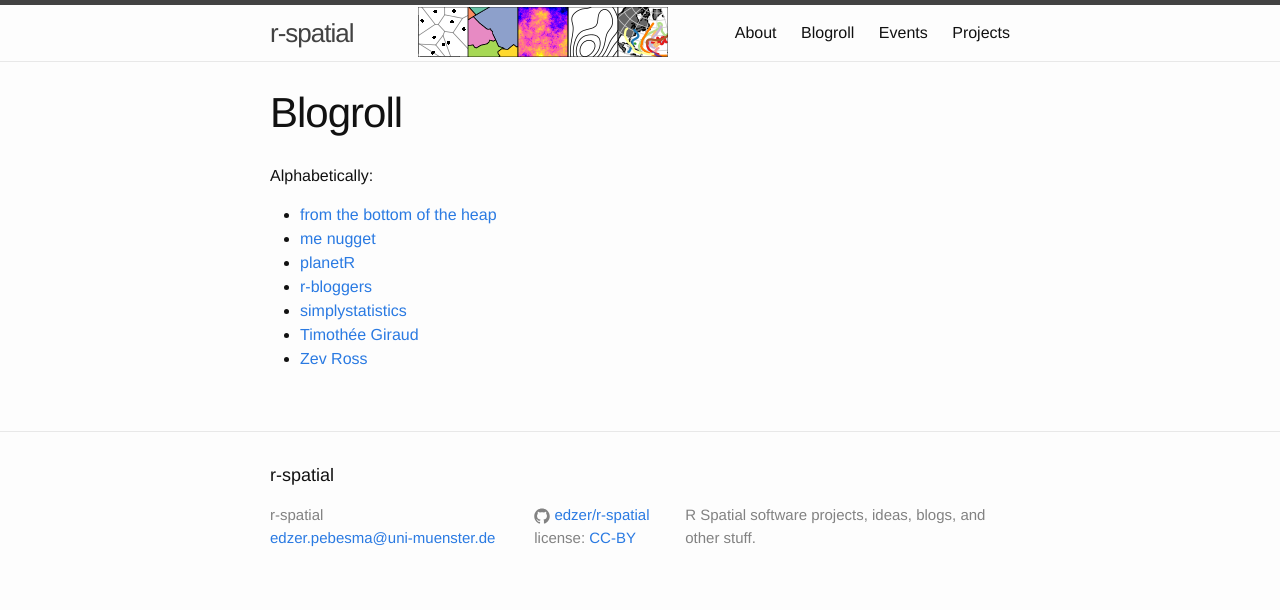
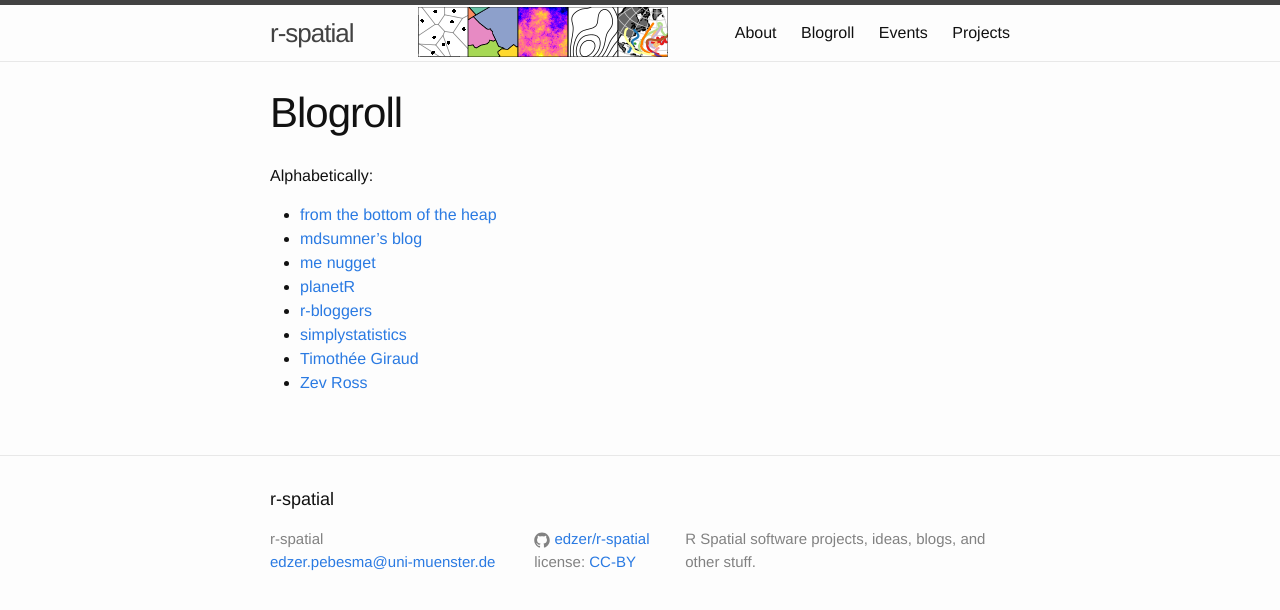
Before and after one commit to r-spatial/r-spatial.org, a Jekyll site: the page built from blogroll.md, in a window 1280 px wide. Shown: the top 610 px of the page. Built offline with Jekyll 4.4.1, drawn with Linux system fonts in a browser that asks for light colours.

Commit message:
add mdsumner's blog

```diff
--- a/blogroll.md
+++ b/blogroll.md
@@ -6,6 +6,7 @@ permalink: blogroll/
 Alphabetically:
 
 * [from the bottom of the heap](http://www.fromthebottomoftheheap.net/)
+* [mdsumner's blog](https://mdsumner.github.io/blog/)
 * [me nugget](http://menugget.blogspot.de/)
 * [planetR](http://planetr.stderr.org/)
 * [r-bloggers](http://www.r-bloggers.com/)
```
